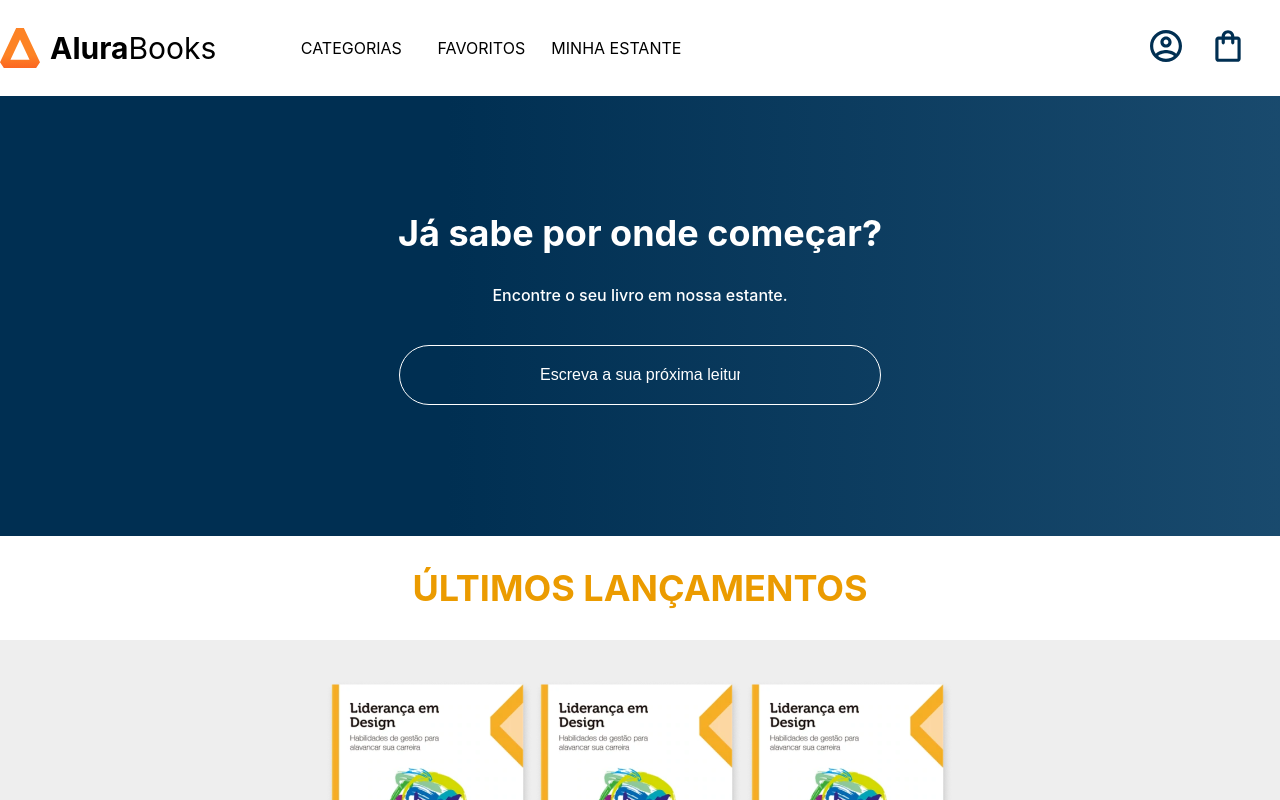
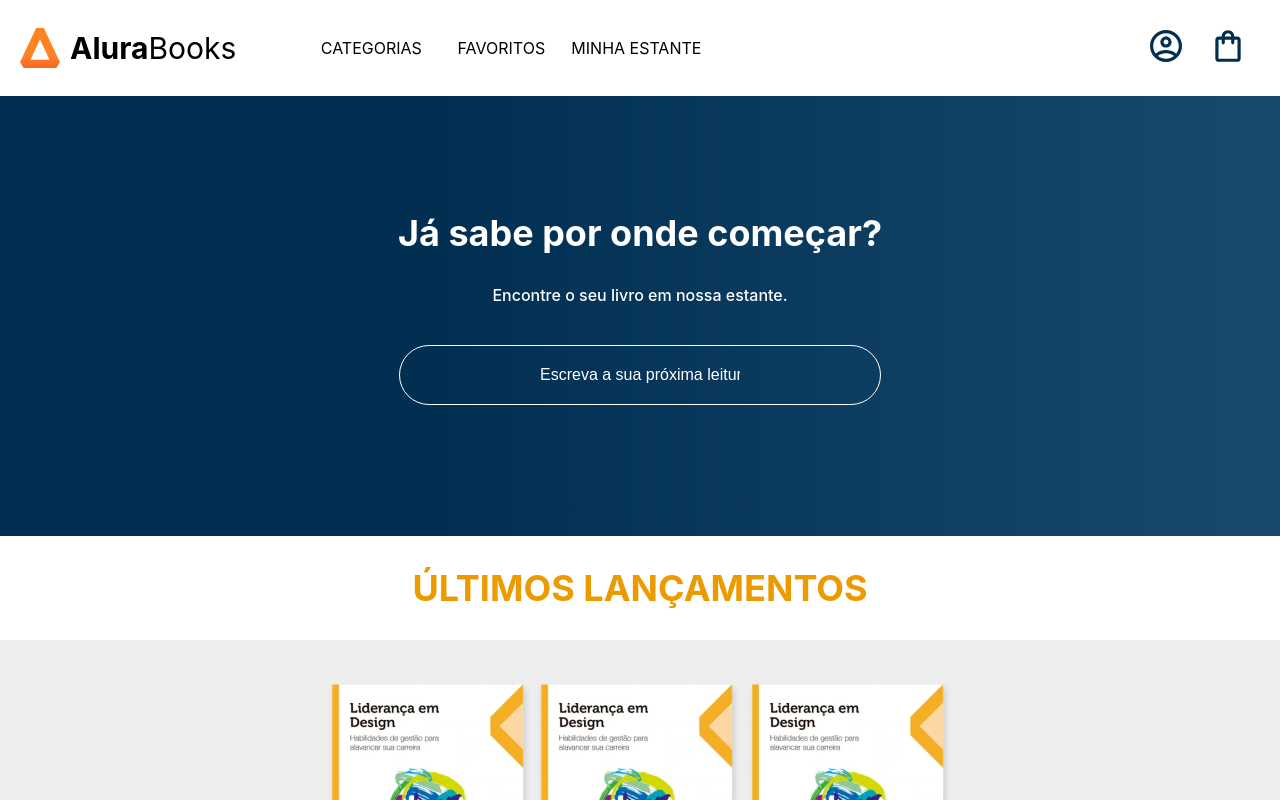
Before and after one commit to gustavocabreira/alura-books, a React (Create React App) app: page / in a window 1280 px wide. Shown: the top 800 px of the page. Built offline with nearby package versions, Linux system fonts and the light colour scheme.

Commit message:
refactor: padding left on header

```diff
--- a/src/components/Header/index.js
+++ b/src/components/Header/index.js
@@ -5,6 +5,7 @@ import styled from 'styled-components';
 const HeaderContainer = styled.header`
   background-color: #fff;
   display: flex;
+  padding-left: 20px;
 `
 
 function Header() {
```
